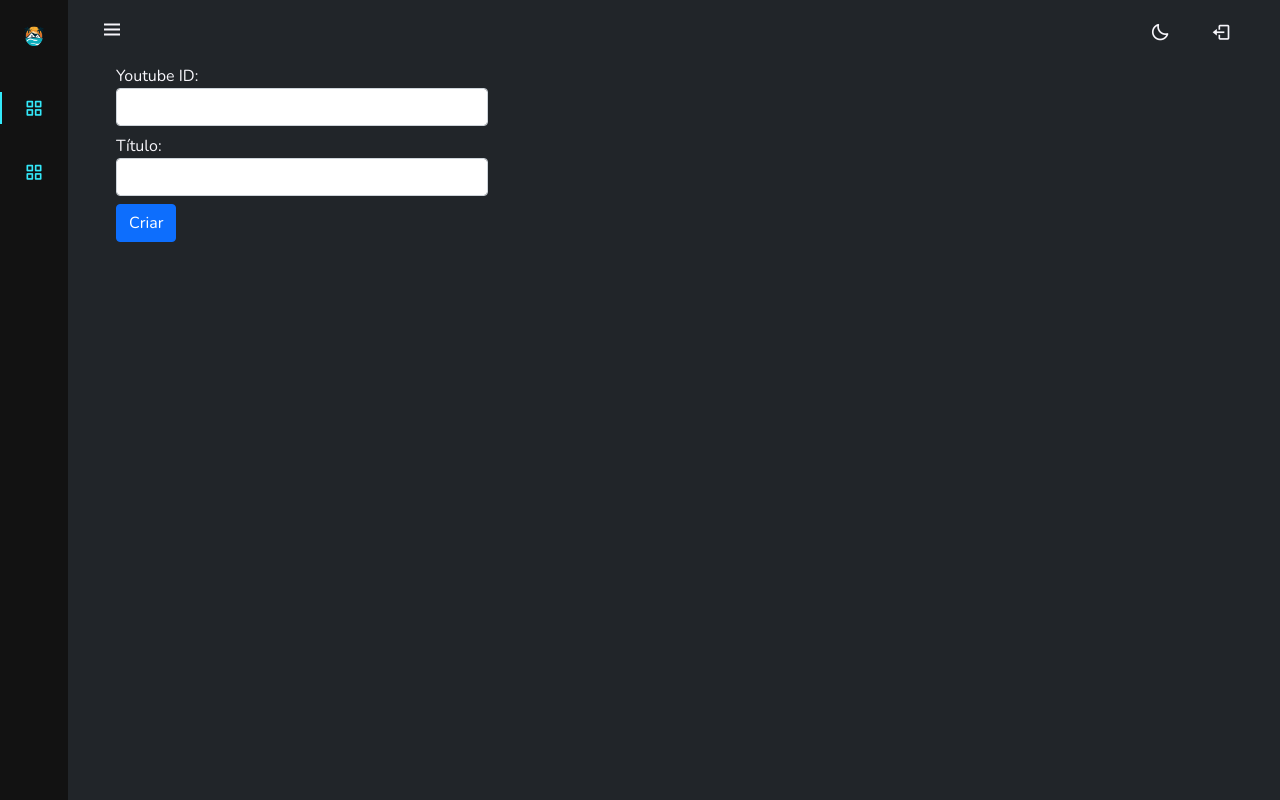
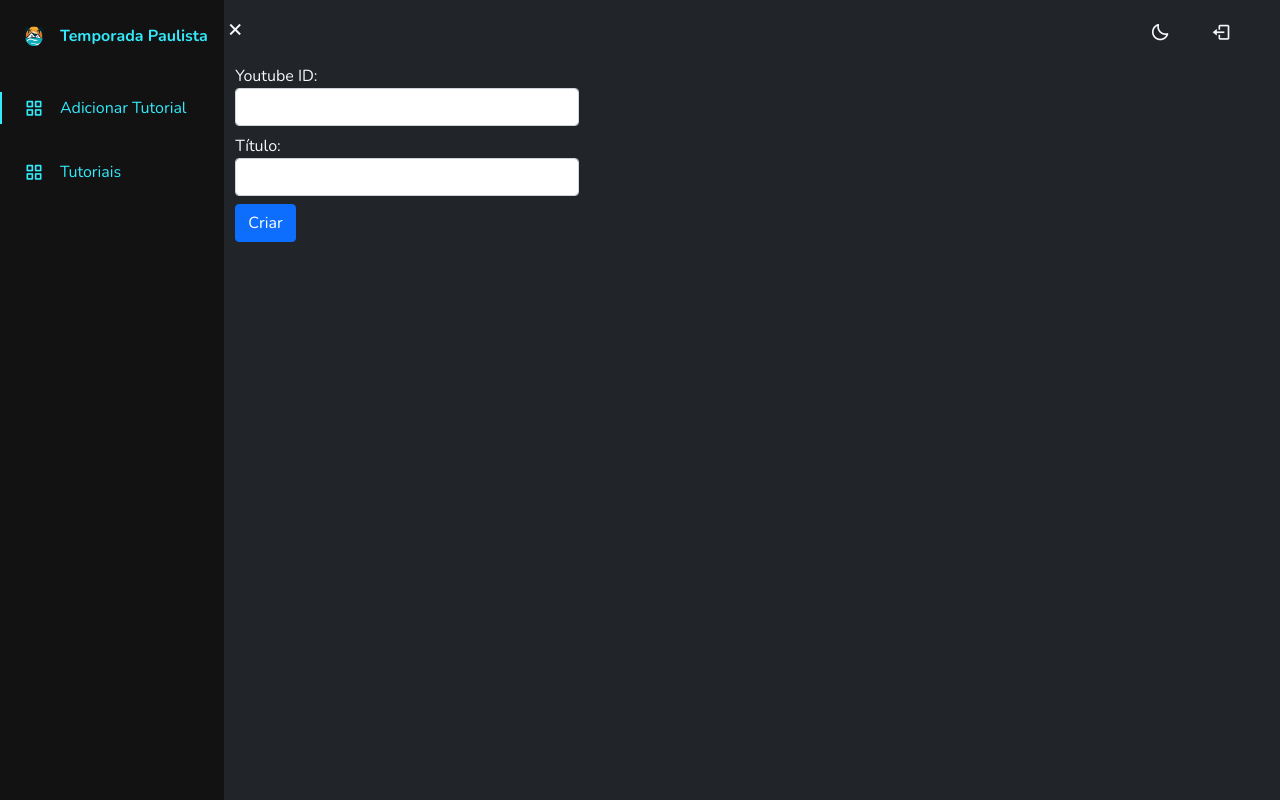
Before and after one commit to CassioGenehrF/tp_tutorial, a Laravel app: page /admin in a window 1280 px wide. Run offline with Laravel 8, Linux system fonts and the light colour scheme; the visitor is signed in with stand-in values (Sample User, id 1); some libraries are stand-ins or nearby versions.

Commit message:
ajuste menu

```diff
--- a/resources/views/layout/admin.blade.php
+++ b/resources/views/layout/admin.blade.php
@@ -20,10 +20,10 @@
     @yield('scripts')
 </head>
 
-<body id="body-pd">
-    <header class="header" id="header">
+<body id="body-pd" class="body-pd">
+    <header class="header body-pd" id="header">
         <div class="header_toggle">
-            <i class='bx bx-menu' id="header-toggle"></i>
+            <i class='bx bx-menu bx-x' id="header-toggle"></i>
         </div>
         <div class="header_img">
             <a class="theme" id="dark">
@@ -37,7 +37,7 @@
             </form>
         </div>
     </header>
-    <div class="l-navbar" id="nav-bar">
+    <div class="l-navbar show" id="nav-bar">
         <nav class="nav">
             <div>
                 <a href="{{ route('admin') }}" class="nav_logo">
```
